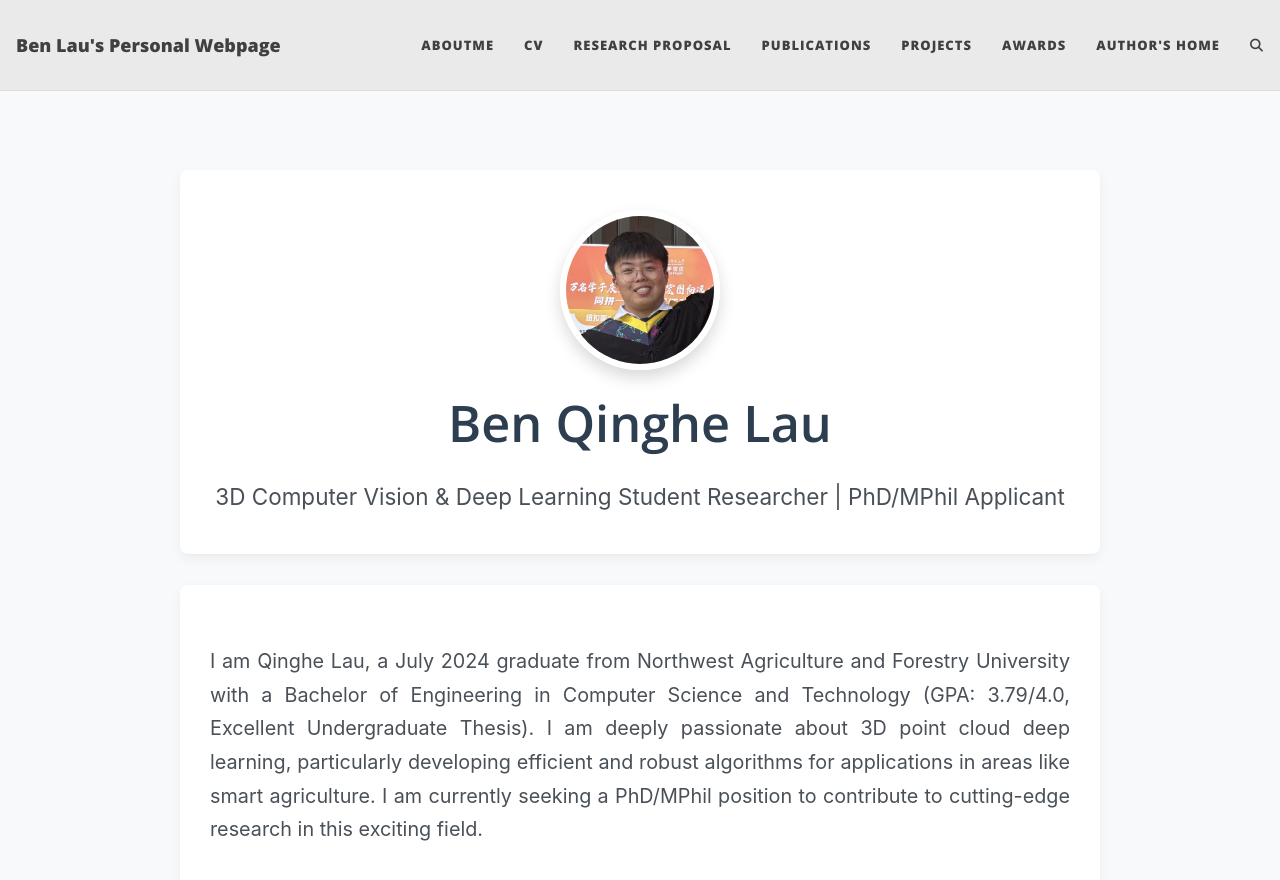
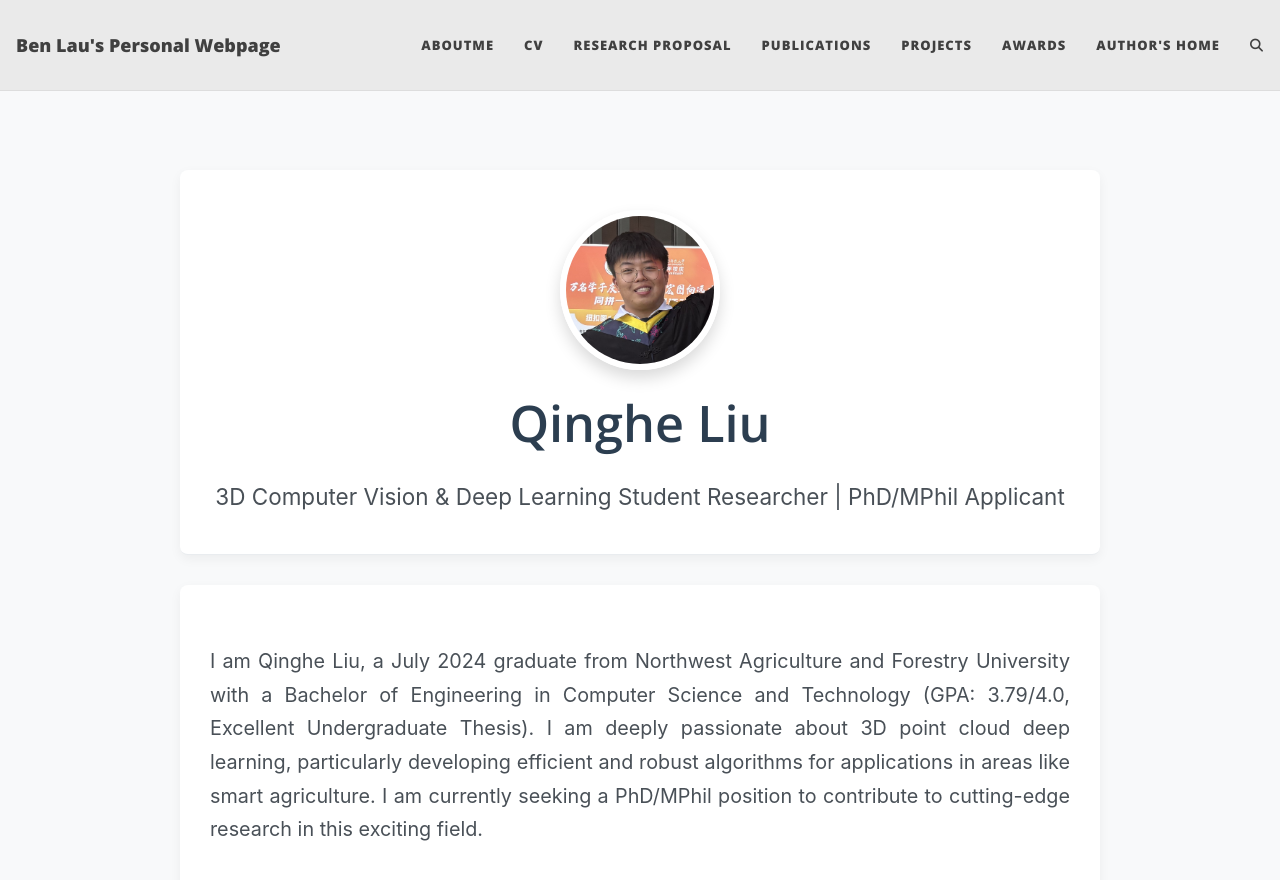
Before and after one commit to Ben-Lau1/Ben-Lau1.github.io, a Jekyll site: the page built from index.html, in a window 1280 px wide and 900 px high. Shown: the top 880 px of the window. Built offline with Jekyll 4.4.1, drawn with Linux system fonts in a browser that asks for light colours; the list of posts is cut into pages by our own code; comment, search, counter and statistics services are not loaded.

Commit message:
rename_again

```diff
--- a/CV.html
+++ b/CV.html
@@ -209,7 +209,7 @@ layout: default
 <body>
     <div class="cv-container">
         <header>
-            <h1>Ben Qinghe Lau</h1>
+            <h1>Qinghe Liu</h1>
             <p>Email: <a href="mailto:liuqinghe2025@163.com">liuqinghe2025@163.com</a></p>
         </header>
 
--- a/aboutme.html
+++ b/aboutme.html
@@ -175,7 +175,7 @@ layout: default
             <img src="生活照2.jpg" alt="Qinghe Liu - Profile Picture" class="profile-picture-page">
         </div>
         <div class="profile-title-container">
-            <h1 class="page-title">Ben Lau <span class="chinese-name">(Lau Qinghe)</span></h1>
+            <h1 class="page-title">Ben Lau <span class="chinese-name">(Liu Qinghe)</span></h1>
             <p class="profile-tagline">B.Eng. in Computer Science & Technology | Student exploring 3D Point Cloud Deep Learning</p>
         </div>
     </div>
--- a/index.html
+++ b/index.html
@@ -204,12 +204,12 @@ layout: default
 
     <div class="home-hero-section">
         <img src="./我的照片.jpg" alt="Qinghe Liu - Profile Picture">
-        <h1>Ben Qinghe Lau</h1>
+        <h1>Qinghe Liu</h1>
         <p class="subtitle">3D Computer Vision & Deep Learning Student Researcher | PhD/MPhil Applicant</p>
     </div>
 
     <div class="home-introduction">
-        <p>I am Qinghe Lau, a July 2024 graduate from Northwest Agriculture and Forestry University with a
+        <p>I am Qinghe Liu, a July 2024 graduate from Northwest Agriculture and Forestry University with a
         Bachelor of Engineering in Computer Science and Technology (GPA: 3.79/4.0, Excellent
         Undergraduate Thesis).
         I am deeply passionate about 3D point cloud deep learning, particularly developing efficient
```
